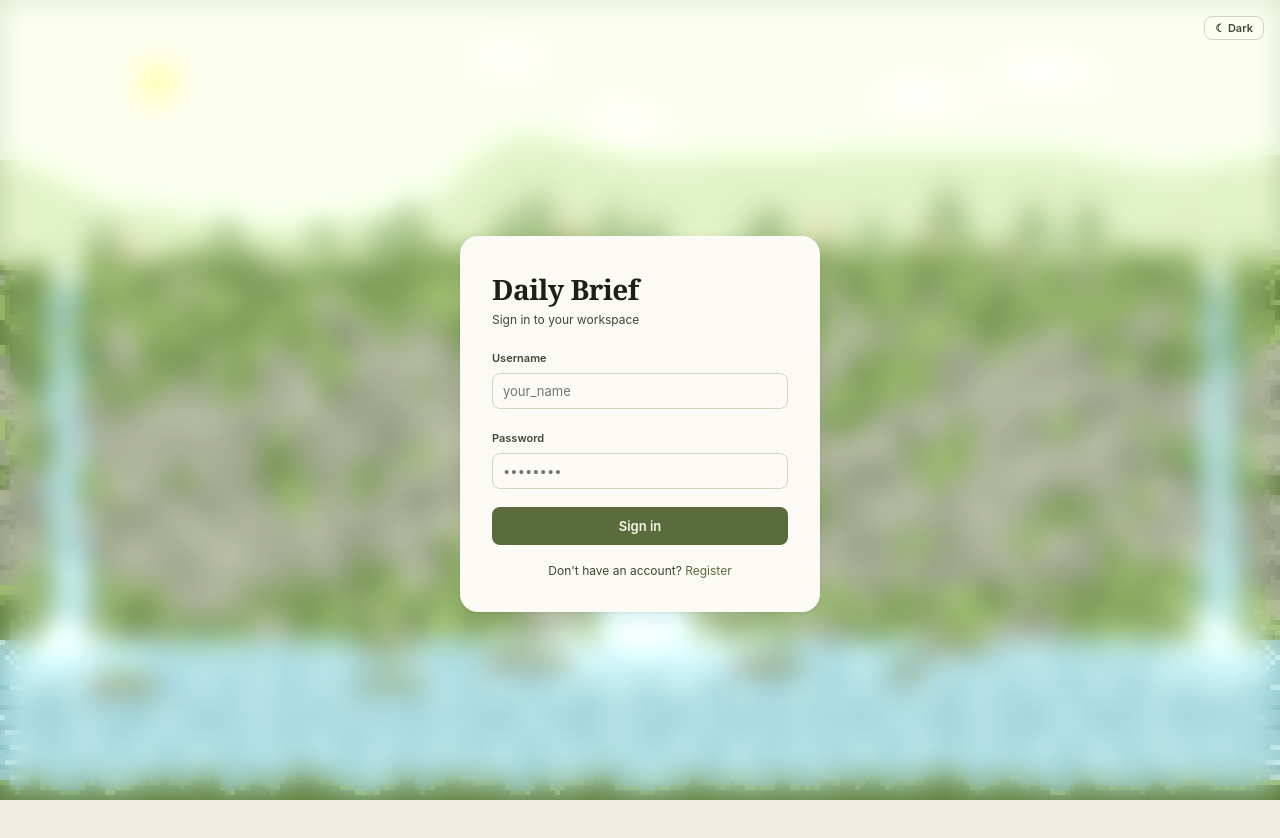
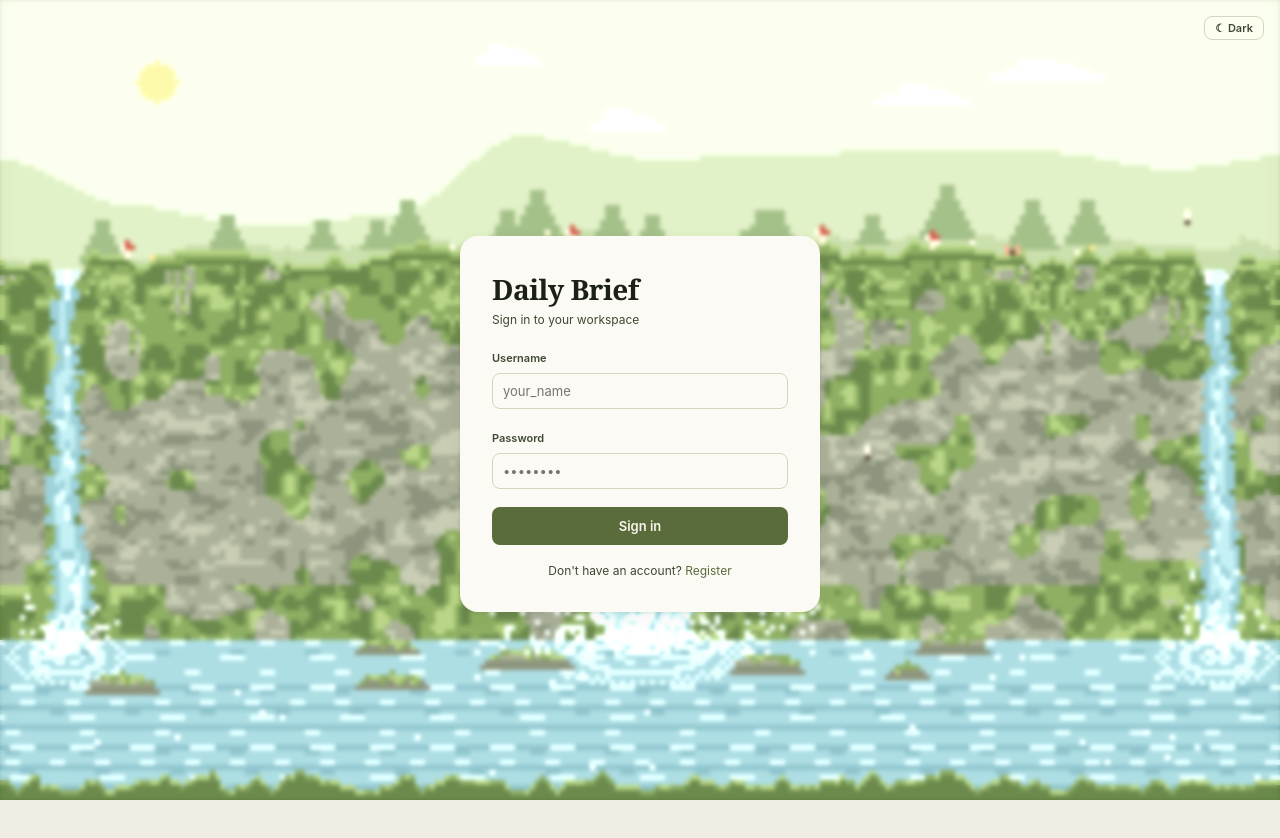
Before and after one commit to Srivibhu/daily-brief-app, a Next.js app: page /login in a window 1280 px wide. Shown: the top 838 px of the page. Built offline with nearby package versions, Linux system fonts and the light colour scheme.

Commit message:
Turn background blur down to 15% (14px -> 2px)

```diff
--- a/styles/globals.css
+++ b/styles/globals.css
@@ -73,11 +73,11 @@ body{font-family:var(--serif);background:var(--bg);color:var(--text);min-height:
 
 /* The veil: no colour at all — just the scene itself, blurred, behind the content column.
    The blur fades out at the sides so the sharp pixel art returns gradually at the edges. */
-:root{--veil-filter:blur(14px) brightness(1.14) saturate(.85);
+:root{--veil-filter:blur(2px) brightness(1.14) saturate(.85);
   /* a soft, blurred cloud of light under each line of text — no panel, just enough to keep it readable */
   --h:242,243,234;
   --halo:0 0 2px rgba(var(--h),1),0 0 4px rgba(var(--h),1),0 0 4px rgba(var(--h),1),0 0 6px rgba(var(--h),1),0 0 6px rgba(var(--h),1),0 0 9px rgba(var(--h),1),0 0 14px rgba(var(--h),.85),0 0 24px rgba(var(--h),.55),0 0 40px rgba(var(--h),.3)}
-:root[data-theme="dark"]{--veil-filter:blur(14px) brightness(.72);--h:18,15,11}
+:root[data-theme="dark"]{--veil-filter:blur(2px) brightness(.72);--h:18,15,11}
 .shell{text-shadow:var(--halo)}
 .shell button{text-shadow:inherit}
 /* inputs and truncated names clip text-shadow into hard rectangles, so they get the same halo as a filter instead (filters aren't clipped) */
```
